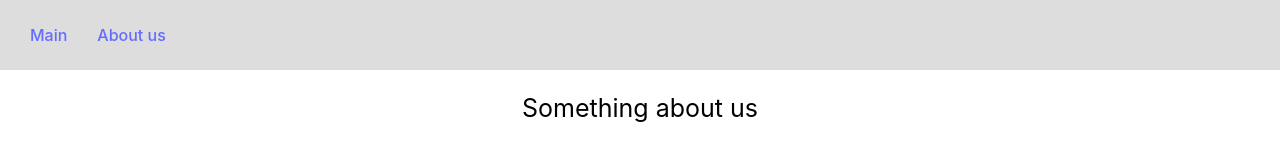
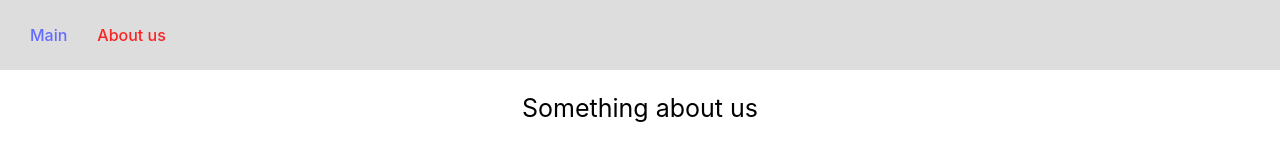
Before and after one commit to petro1909/rsschool-react, a React (Vite) app in the folder app/: page /about in a window 1280 px wide. Shown: the top 160 px of the page. Built offline with nearby package versions, Linux system fonts and the light colour scheme.

Commit message:
feat: add styles to active link

```diff
--- a/app/src/components/header/header.css
+++ b/app/src/components/header/header.css
@@ -16,3 +16,11 @@ ul {
   margin: 0;
   padding: 0;
 }
+
+.active {
+  color: #f82424;
+}
+
+.active:hover {
+  color: #ac0000;
+}
```
